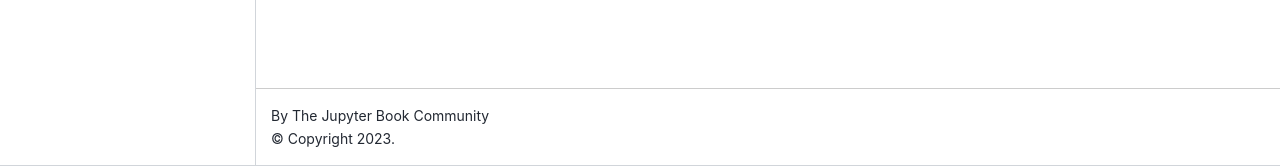
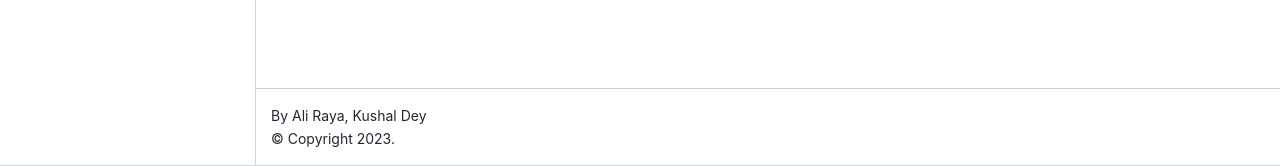
Before and after one commit to KushalDey02/CONAN, a Jupyter Book: the page built from intro.md, in a window 1280 px wide. Shown: the part 734-900 px from the top of the page. Built offline with Jupyter Book 1.0.4 settings and Sphinx 7.4.7 and the Sphinx Book theme 1.1.4, drawn with Linux system fonts in a browser that asks for light colours.

Commit message:
Update _config.yml

```diff
--- a/_config.yml
+++ b/_config.yml
@@ -1,14 +1,15 @@
 # Book settings
 # Learn more at https://jupyterbook.org/customize/config.html
 
-title: My sample book
-author: The Jupyter Book Community
+title: CONAN
+author: Ali Raya, Kushal Dey
 logo: logo.png
+only_build_toc_files: true
 
 # Force re-execution of notebooks on each build.
 # See https://jupyterbook.org/content/execute.html
 execute:
-  execute_notebooks: force
+  execute_notebooks: off
 
 # Define the name of the latex output file for PDF builds
 latex:
@@ -21,12 +22,13 @@
 
 # Information about where the book exists on the web
 repository:
-  url: https://github.com/executablebooks/jupyter-book  # Online location of your book
-  path_to_book: docs  # Optional path to your book, relative to the repository root
-  branch: master  # Which branch of the repository should be used when creating links (optional)
+  url: https://github.com/KushalDey02/CONAN  # Online location of your book
+  path_to_book: ""  # Optional path to your book, relative to the repository root
+  branch: main  # Which branch of the repository should be used when creating links (optional)
 
 # Add GitHub buttons to your book
 # See https://jupyterbook.org/customize/config.html#add-a-link-to-your-repository
 html:
+  use_repository_button: true
   use_issues_button: true
-  use_repository_button: true
+  use_edit_page_button: true
```
